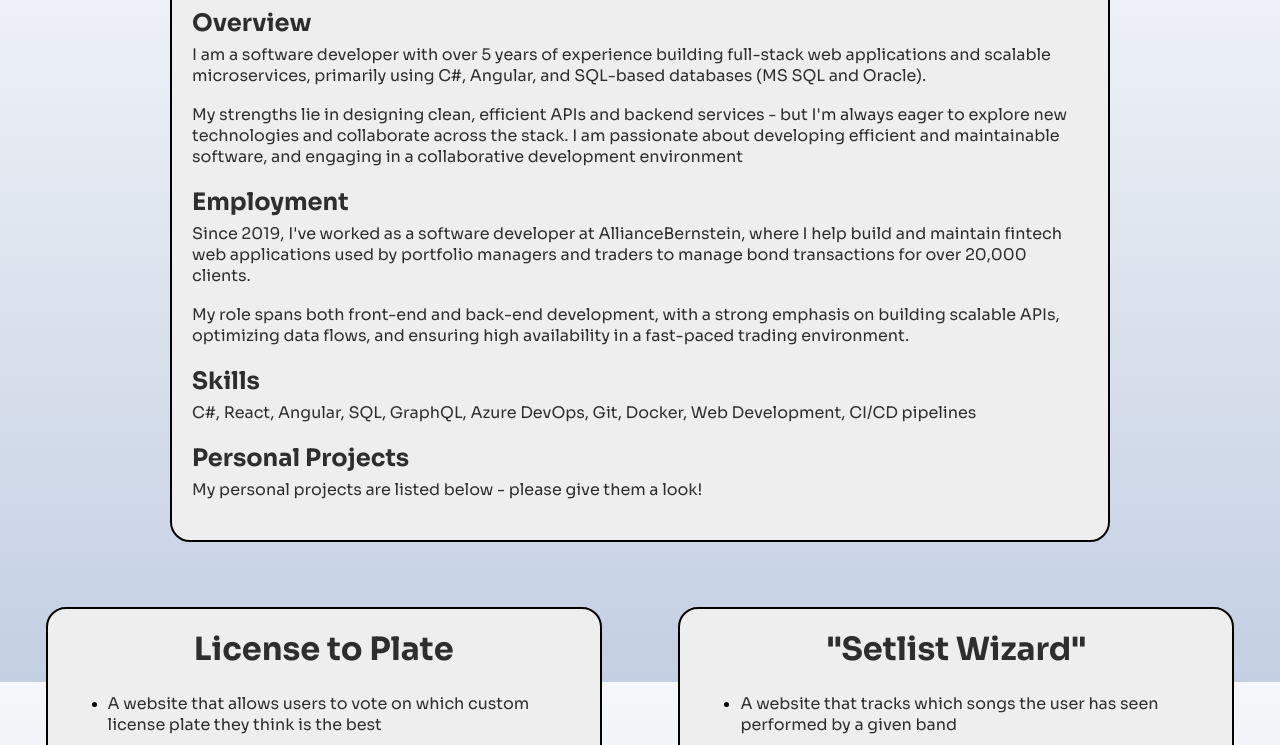
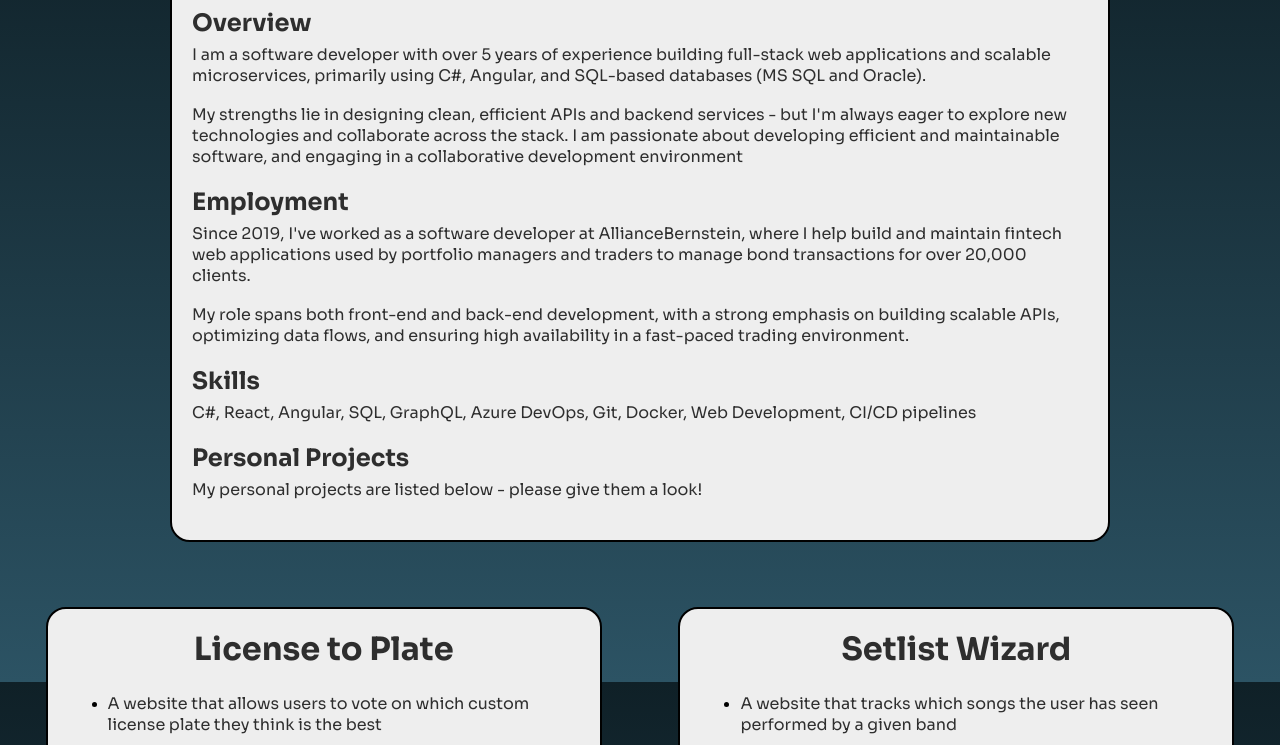
Before and after one commit to brunston97/personal-website, a website built with Vite: page index.html in a window 1280 px wide. Shown: the part 118-863 px from the top of the page. Built offline with nearby package versions, Linux system fonts and the light colour scheme.

Commit message:
updated styling

```diff
--- a/index.html
+++ b/index.html
@@ -63,7 +63,7 @@
         </ul>
       </div>
       <div class="advice-container">
-        <h1>"Setlist Wizard"</h1>
+        <h1>Setlist Wizard</h1>
         <ul>
           <li><p>A website that tracks which songs the user has seen performed by a given band</p></li>
           <li><p>Utilizes setlist.fm's API to get setlist information from a given performance</p></li>
--- a/styles/general.css
+++ b/styles/general.css
@@ -3,6 +3,6 @@
 }
 
 body {
-  background-image: linear-gradient(rgb(245, 247, 250), rgb(195, 207, 226));
+  background-image: linear-gradient(rgb(15, 32, 39), rgb(44, 83, 100));
   background-attachment: fixed;
 }
--- a/styles/main-page.css
+++ b/styles/main-page.css
@@ -5,6 +5,14 @@
   border-radius: 20px;
   border-width: 2px;
   background-color: rgb(238, 238, 238);
+  transition: transform 0.3s ease, box-shadow 0.3s ease;
+}
+
+.main-container:hover,
+.advice-container:hover,
+.video-of-week-container:hover {
+  transform: translateY(-6px);
+  box-shadow: 0 12px 36px rgba(0, 0, 0, 0.5);
 }
 
 .main-container {
```
